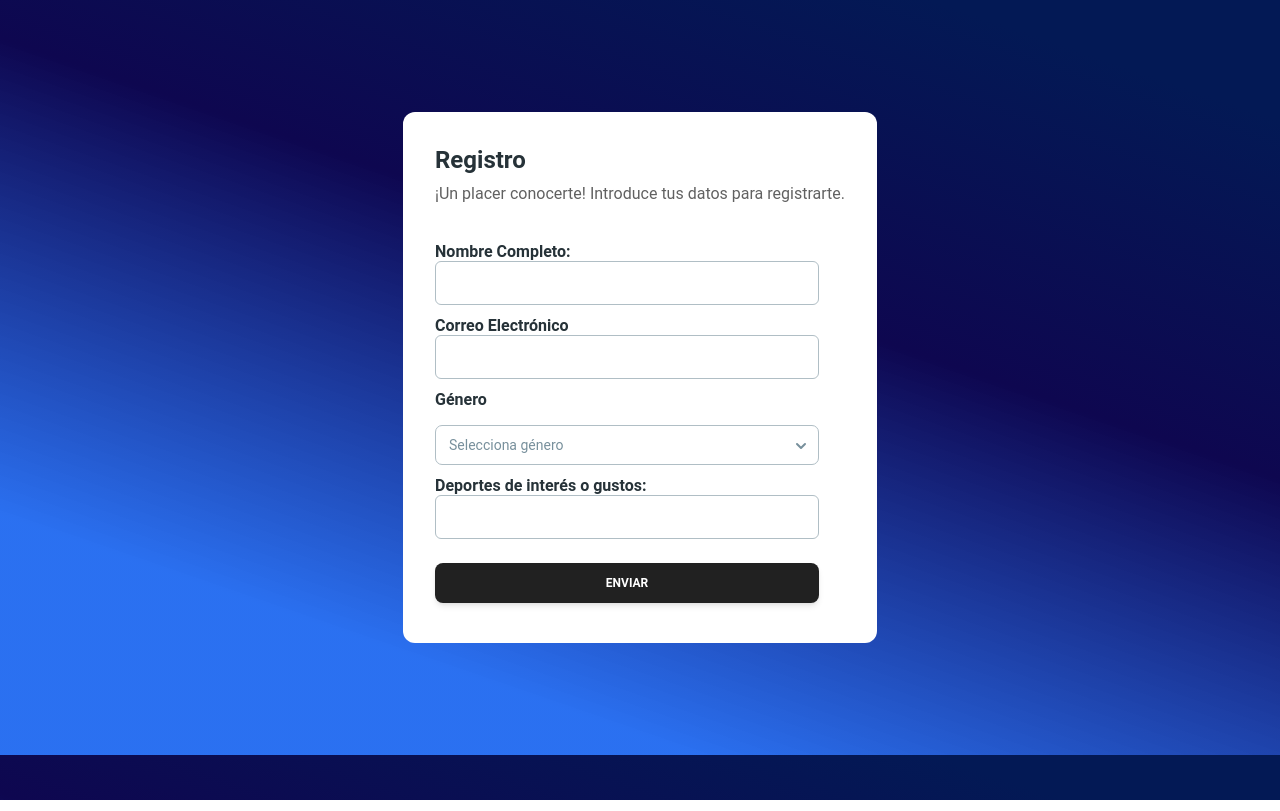
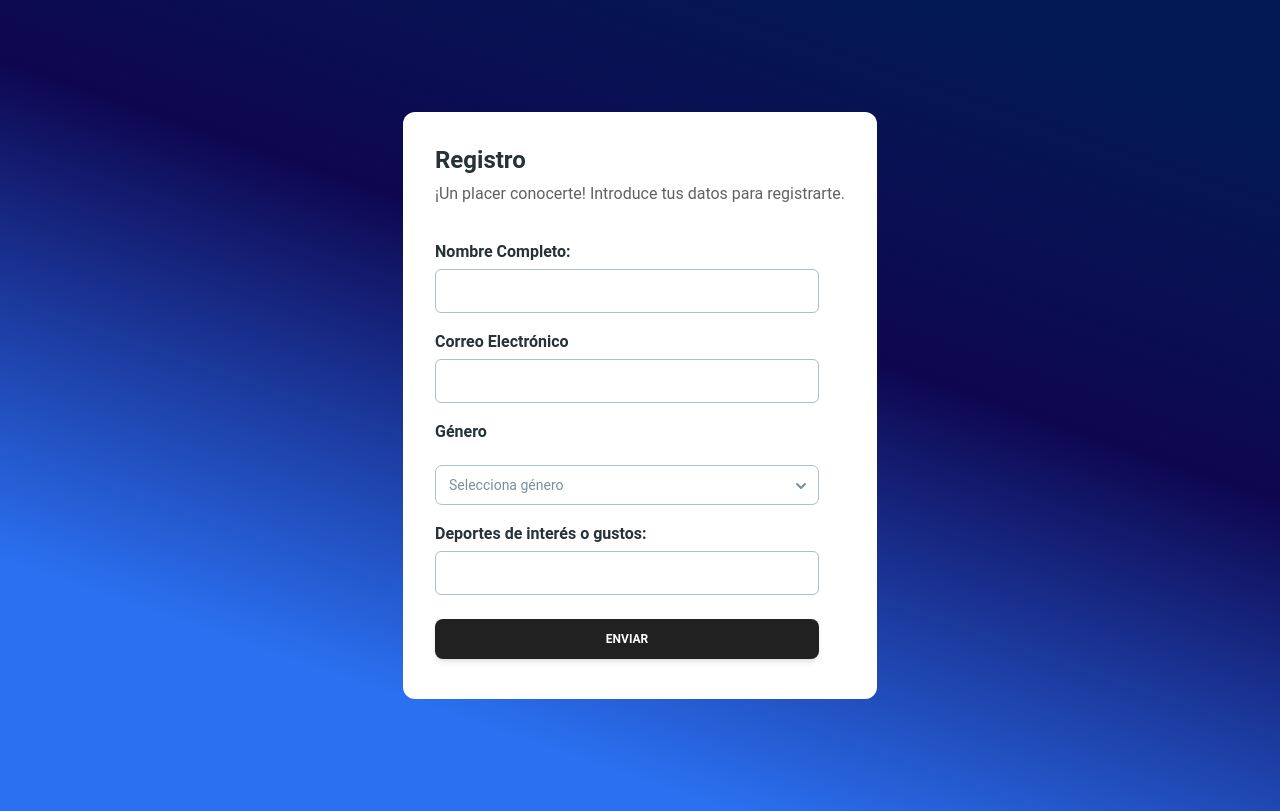
Before and after one commit to marcris124/judo-web, a React (Vite) app: page /sign-up in a window 1280 px wide. Built offline with nearby package versions, Linux system fonts and the light colour scheme; what tailwindcss-no-scrollbar would draw is missing.

Commit message:
image reduce

```diff
--- a/src/Components/Home.jsx
+++ b/src/Components/Home.jsx
@@ -1,4 +1,4 @@
-import yudoLogo3D from "../assets/images/judoLogo3D.png"
+import yudoLogo3D from "../assets/images/judoLogo3D.webp"
 
 
 const Home = () => {
--- a/src/Components/Register.jsx
+++ b/src/Components/Register.jsx
@@ -25,7 +25,7 @@ const Register = () => {
         ¡Un placer conocerte! Introduce tus datos para registrarte.
       </Typography>
       <form className="mt-8 mb-2 w-80 max-w-screen-lg sm:w-96" onSubmit={handleSubmit(onSubmit)}>
-        <div className="mb-1 flex flex-col gap-2">
+        <div className="mb-1 flex flex-col gap-4">
           <Typography variant="h6" color="blue-gray" className="-mb-3">
             Nombre Completo:
           </Typography>
```
Also changed, not shown: src/assets/images/judoLogo3D.webp (added).
